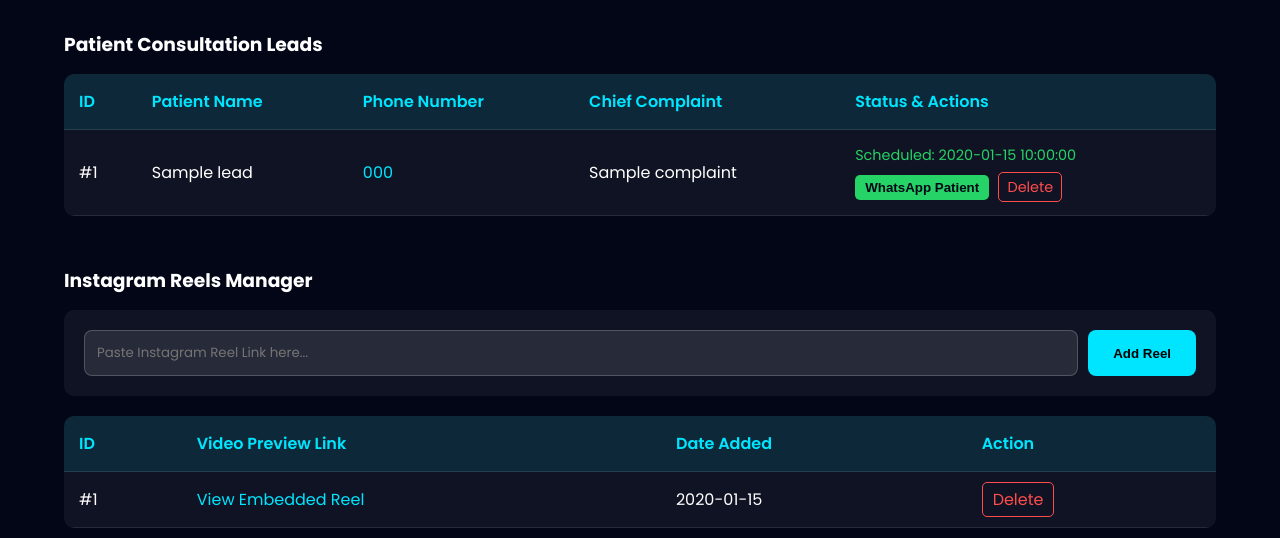
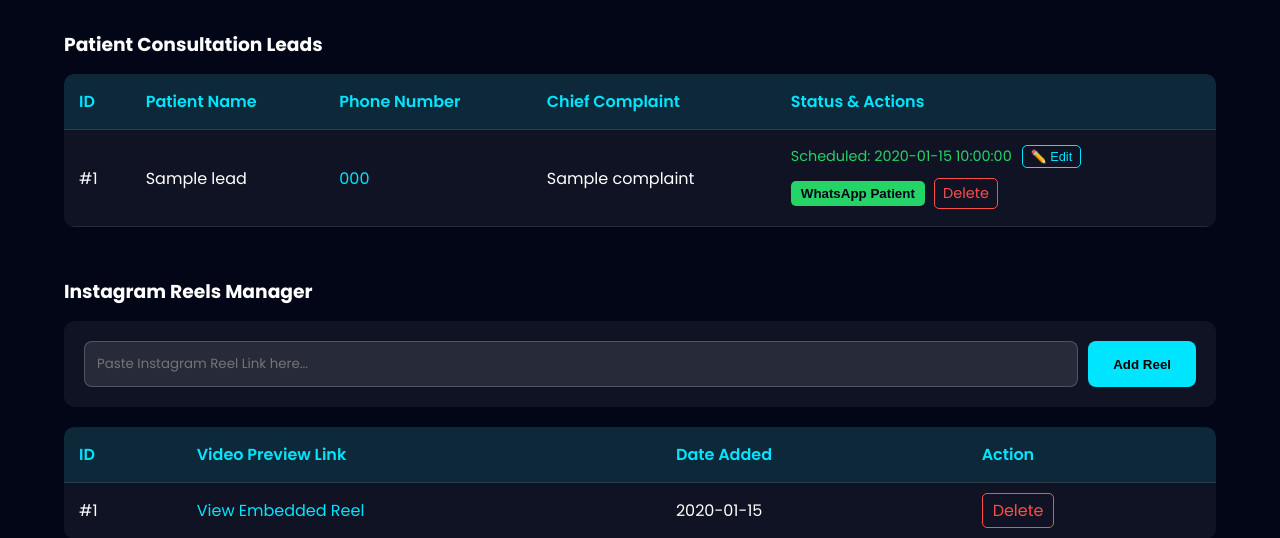
Before and after one commit to prathuuu294/Vighnaharta-Hi-Tech-Dental-Care, a Flask app: template templates/admin.html in a window 1280 px wide. Shown: the part 104-642 px from the top of the page. Run offline with Flask 3, Linux system fonts and the light colour scheme; the template is opened without the code that fills it: most values are stand-ins (such as "Sample title", 1, 10 or a date in 2020).

Commit message:
Update admin.html

```diff
--- a/templates/admin.html
+++ b/templates/admin.html
@@ -48,13 +48,17 @@
                     <td>{{ lead.complaint }}</td>
                     <td>
                         {% if lead.appointment_date %}
-                            <div style="color: #25D366; font-size: 0.9rem; margin-bottom: 8px;">Scheduled: {{ lead.appointment_date }}</div>
-                            <button onclick="sendWhatsApp('{{ lead.name }}', '{{ lead.phone }}', '{{ lead.appointment_date }}')" style="background: #25D366; color: #020617; border: none; padding: 5px 10px; border-radius: 5px; cursor: pointer; font-weight: bold; margin-right: 5px;">WhatsApp Patient</button>
+                            <div style="color: #25D366; font-size: 0.9rem; margin-bottom: 10px; display: flex; align-items: center; flex-wrap: wrap; gap: 10px;">
+                                <span>Scheduled: {{ lead.appointment_date }}</span>
+                                <!-- New Edit Button -->
+                                <button onclick="openScheduleModal({{ lead.id }}, '{{ lead.name }}')" style="background: transparent; border: 1px solid #00e5ff; color: #00e5ff; padding: 3px 8px; border-radius: 5px; cursor: pointer; font-size: 0.8rem; transition: 0.3s;">✏️ Edit</button>
+                            </div>
+                            <button onclick="sendWhatsApp('{{ lead.name }}', '{{ lead.phone }}', '{{ lead.appointment_date }}')" style="background: #25D366; color: #020617; border: none; padding: 5px 10px; border-radius: 5px; cursor: pointer; font-weight: bold; margin-right: 5px; margin-bottom: 5px;">WhatsApp Patient</button>
                         {% else %}
                             <div style="color: #ff9800; font-size: 0.9rem; margin-bottom: 8px;">Pending</div>
-                            <button onclick="openScheduleModal({{ lead.id }}, '{{ lead.name }}')" style="background: #00e5ff; color: #020617; border: none; padding: 5px 10px; border-radius: 5px; cursor: pointer; font-weight: bold; margin-right: 5px;">Schedule</button>
+                            <button onclick="openScheduleModal({{ lead.id }}, '{{ lead.name }}')" style="background: #00e5ff; color: #020617; border: none; padding: 5px 10px; border-radius: 5px; cursor: pointer; font-weight: bold; margin-right: 5px; margin-bottom: 5px;">Schedule</button>
                         {% endif %}
-                        <a href="/delete_lead/{{ lead.id }}" style="color: #ff4d4d; border: 1px solid #ff4d4d; padding: 4px 8px; border-radius: 5px; text-decoration: none; font-size: 0.9rem;" onclick="return confirm('Delete this lead forever?')">Delete</a>
+                        <a href="/delete_lead/{{ lead.id }}" style="color: #ff4d4d; border: 1px solid #ff4d4d; padding: 4px 8px; border-radius: 5px; text-decoration: none; font-size: 0.9rem; display: inline-block;" onclick="return confirm('Delete this lead forever?')">Delete</a>
                     </td>
                 </tr>
                 {% else %}
```
